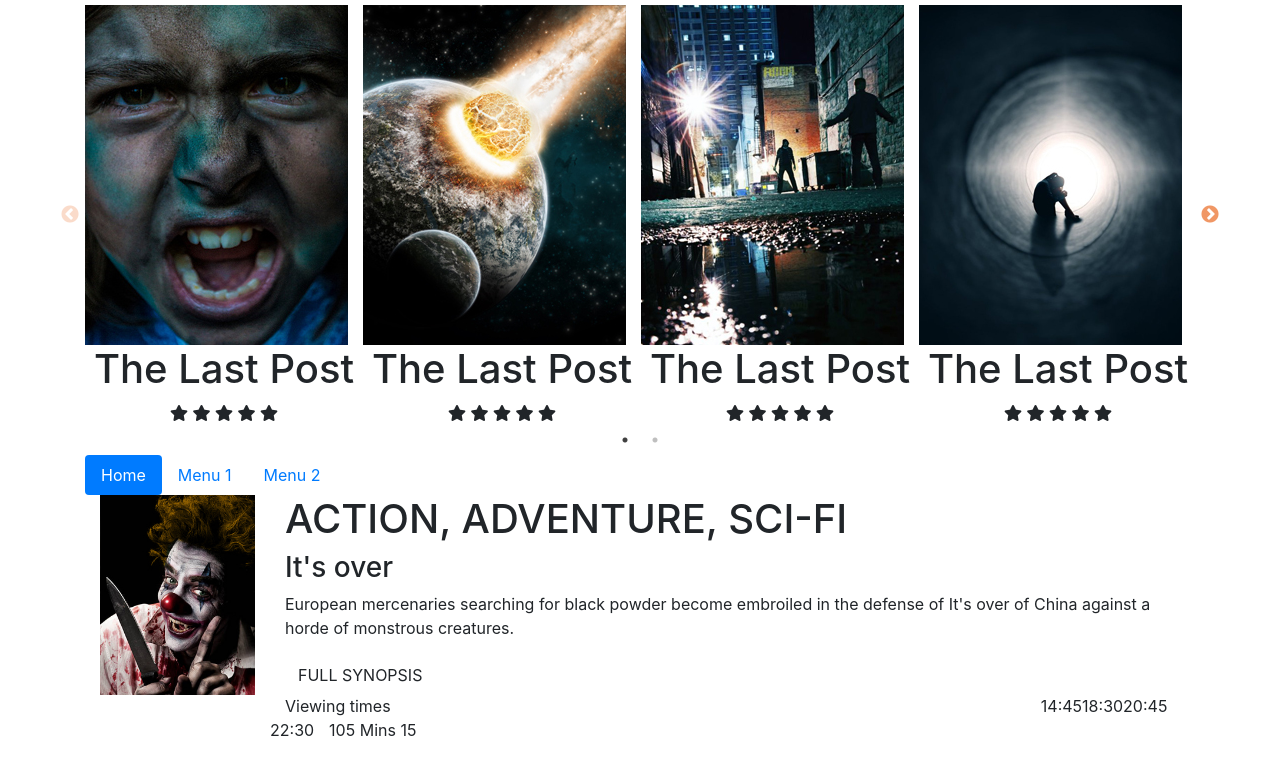
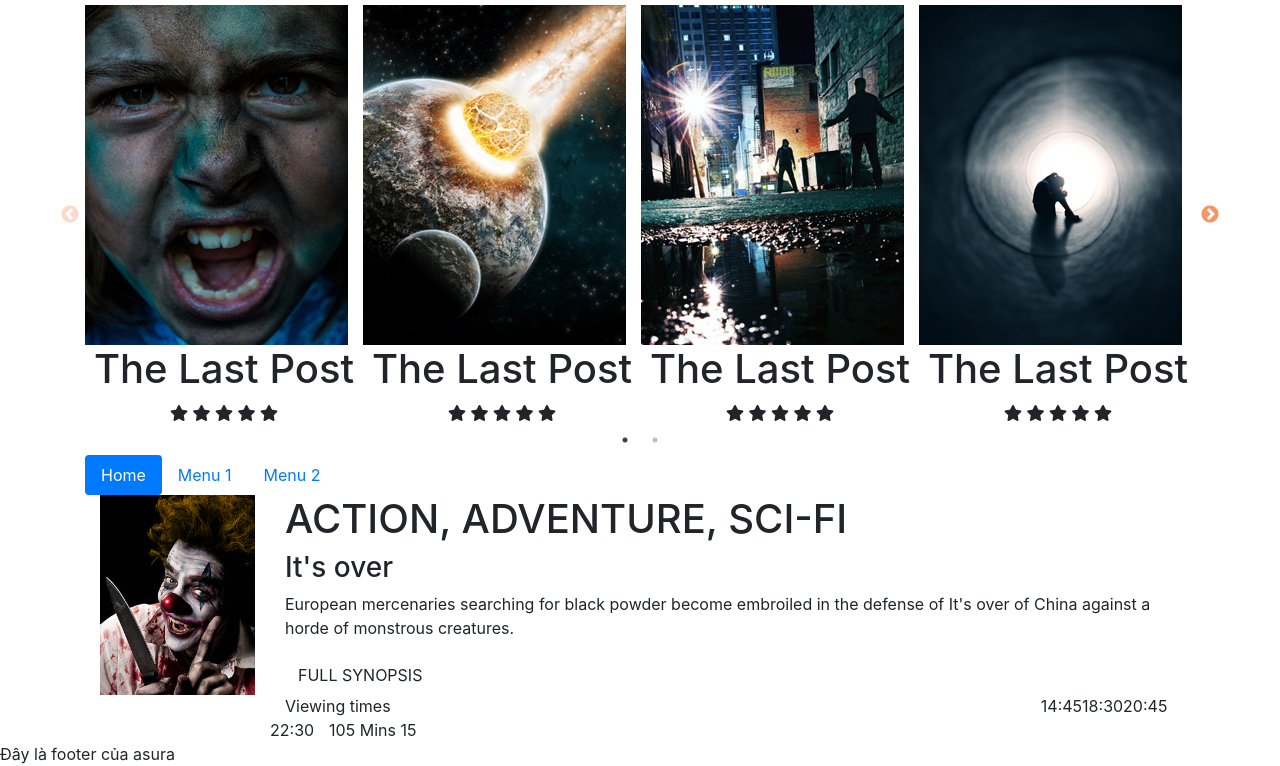
Before and after one commit to phuongasura/cybersoft_move, a plain HTML site: page buoi6_bootstrap.html in a window 1280 px wide. Shown: the part 677-1443 px from the top of the page. Before the commit the page ends 1419 px from the top, so only its background shows below. Drawn offline with nearby package versions, Linux system fonts and the light colour scheme.

Commit message:
footer asura

```diff
--- a/buoi6_bootstrap.html
+++ b/buoi6_bootstrap.html
@@ -234,6 +234,9 @@
   </section>
 
 
+  <footer>Đây là footer của asura</footer>
+
+
 
     <!-- Optional JavaScript -->
     <!-- jQuery first, then Popper.js, then Bootstrap JS -->
```
